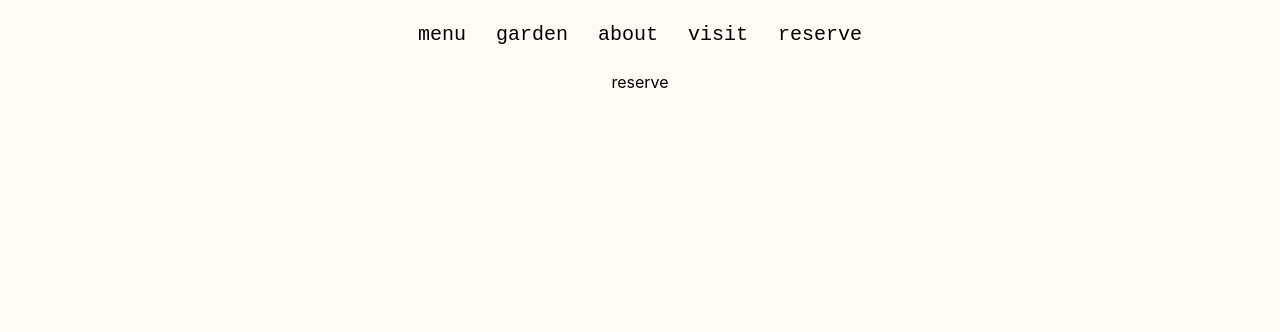
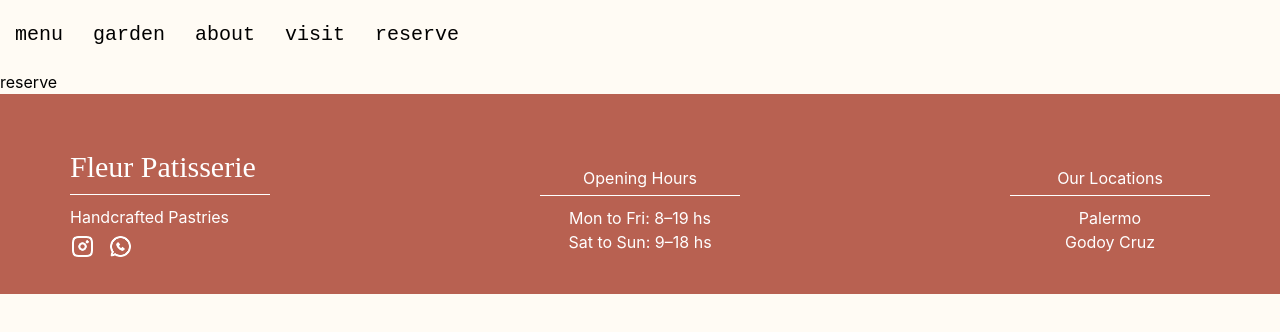
Before and after one commit to Makita7/fleur-patisserie, a React (Vite) app: page /reserve in a window 1280 px wide. Shown: the top 332 px of the page. Built offline with nearby package versions, Linux system fonts and the light colour scheme.

Commit message:
making footer

```diff
--- a/src/App.css
+++ b/src/App.css
@@ -18,9 +18,7 @@
 
 
 #root {
-  max-width: 1280px;
   margin: 0 auto;
-  text-align: center;
 }
 
 html {
--- a/src/App.tsx
+++ b/src/App.tsx
@@ -11,12 +11,14 @@ import Reserve from './pages/Reserve.jsx'
 
 //Components
 import NavMobile from './components/NavMobile'
+import Footer from './components/Footer'
 
 
 function App() {
 
 
   return (
+    <>
       <BrowserRouter >
         <NavMobile/>
         <Routes>
@@ -27,6 +29,8 @@ function App() {
           <Route path='/reserve' element={ <Reserve/> } />
         </Routes>
       </BrowserRouter>
+      <Footer/>
+    </>
   )
 }
 
--- /dev/null
+++ b/src/components/Footer.jsx
@@ -0,0 +1,31 @@
+import './footer.css'
+import Insta from '../assets/insta.png'
+import Whatsapp from '../assets/whatsapp.png'
+
+export default function Footer() {
+    return(
+        <div className='footer flex justify-between items-end py-8 px-24 md:px-28'>
+            <div className='flex flex-col footer-cols pb-12 md:pb-8'>
+                <p className='logo pb-2'>Fleur Patisserie</p>
+                <hr className='pb-4'/>
+                <p>Handcrafted Pastries</p>
+                <div className="pt-2 footer-icon-cont">
+                    <img src={Insta} alt='link to instagram account' className='footer-icon' />
+                    <img src={Whatsapp} alt='link to whatsapp us' className='footer-icon ml-15' />
+                </div>
+            </div>
+            <div className='text-center flex flex-col footer-cols pb-8 hidden md:block'>
+                <p className='mb-2'>Opening Hours</p>
+                <hr className='mb-4' />
+                <p>Mon to Fri: 8–19 hs</p>
+                <p>Sat to Sun: 9–18 hs</p>
+            </div>
+            <div className='text-center flex flex-col footer-cols pb-8 hidden md:block'>
+                <p className='mb-2'>Our Locations</p>
+                <hr className='mb-4' />
+                <p>Palermo</p>
+                <p>Godoy Cruz</p>
+            </div>
+        </div>
+    )
+}
--- /dev/null
+++ b/src/components/footer.css
@@ -0,0 +1,30 @@
+
+.footer{
+    min-height: 20rem;
+    background-color: var(--primary-accent-text);
+    color: var(--body-text-white);
+}
+
+.logo{
+    font-family: "Playfair Display", serif;
+    font-size: 3rem;
+}
+
+.footer-cols{
+    min-width: 20rem;
+}
+
+.footer-icon-cont{
+    height: 2.5rem;
+}
+
+.footer-icon{
+    height: 2.5rem;
+    width: auto;
+    transition: 0.4s;
+    position: absolute;
+}
+
+.footer-icon:hover{
+    height: 2.8rem;
+}
```
Also changed, not shown: src/assets/insta.png (added), src/assets/whatsapp.png (added). Lines whose indentation alone changed are shown as unchanged.
